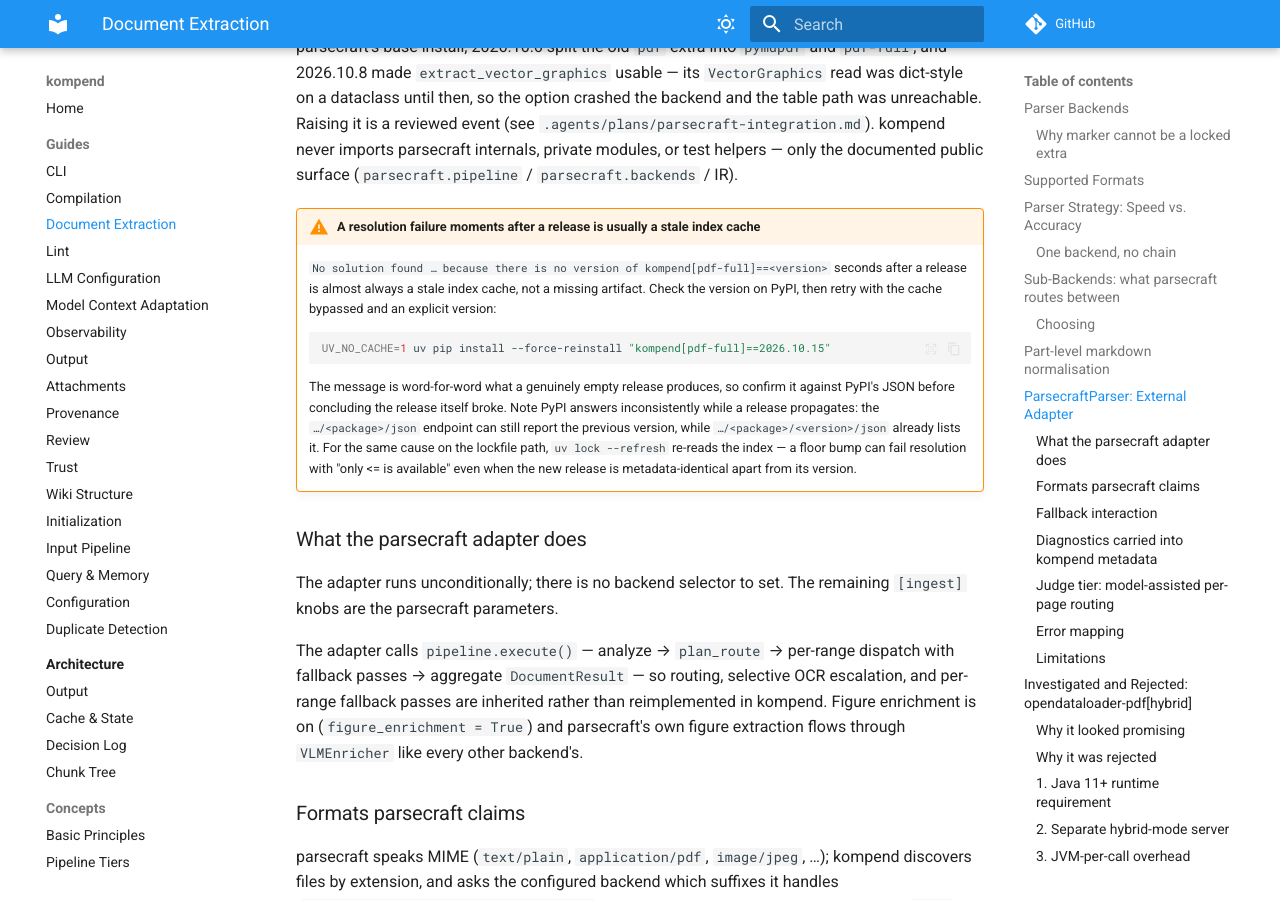
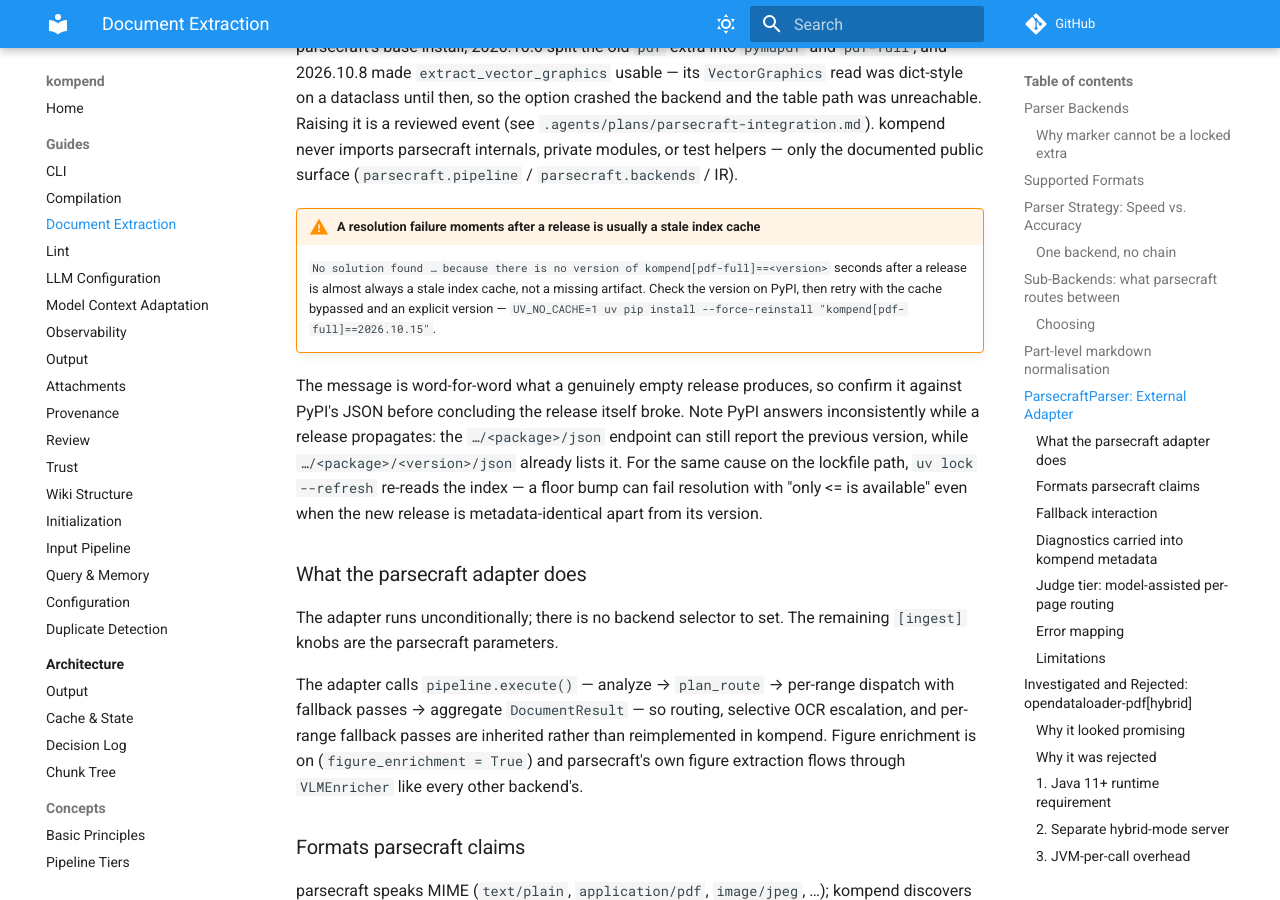
Before and after one commit to jr2804/kompend, an MkDocs documentation site: the page built from docs/guides/document-extraction.md, in a window 1280 px wide and 900 px high, scrolled down 4655 px. Built offline with MkDocs 1.6.1 and Material for MkDocs 9.7.7, drawn with Linux system fonts in a browser that asks for light colours; comment, search, counter and statistics services are not loaded.

````diff
--- a/docs/guides/document-extraction.md
+++ b/docs/guides/document-extraction.md
@@ -180,24 +180,19 @@ never imports parsecraft internals, private modules, or test helpers — only th
 documented public surface (`parsecraft.pipeline` / `parsecraft.backends` / IR).
 
 !!! warning "A resolution failure moments after a release is usually a stale index cache"
-
     `No solution found … because there is no version of kompend[pdf-full]==<version>`
     seconds after a release is almost always a stale index cache, not a missing
-    artifact. Check the version on PyPI, then retry with the cache bypassed and an
-    explicit version:
+    artifact. Check the version on PyPI, then retry with the cache bypassed and
+    an explicit version — `UV_NO_CACHE=1 uv pip install --force-reinstall "kompend[pdf-full]==2026.10.15"`.
 
-    ```bash
-    UV_NO_CACHE=1 uv pip install --force-reinstall "kompend[pdf-full]==2026.10.15"
-    ```
-
-    The message is word-for-word what a genuinely empty release produces, so
-    confirm it against PyPI's JSON before concluding the release itself broke.
-    Note PyPI answers inconsistently while a release propagates: the
-    `…/<package>/json` endpoint can still report the previous version, while
-    `…/<package>/<version>/json` already lists it. For the same cause on the
-    lockfile path, `uv lock --refresh` re-reads the index — a floor bump can fail
-    resolution with "only <package><=<previous> is available" even when the new
-    release is metadata-identical apart from its version.
+The message is word-for-word what a genuinely empty release produces, so
+confirm it against PyPI's JSON before concluding the release itself broke. Note
+PyPI answers inconsistently while a release propagates: the `…/<package>/json`
+endpoint can still report the previous version, while
+`…/<package>/<version>/json` already lists it. For the same cause on the
+lockfile path, `uv lock --refresh` re-reads the index — a floor bump can fail
+resolution with "only <package><=<previous> is available" even when the new
+release is metadata-identical apart from its version.
 
 ### What the parsecraft adapter does
 
````
Also changed, not shown: README.md (+2 -8 lines), 2 other files.
